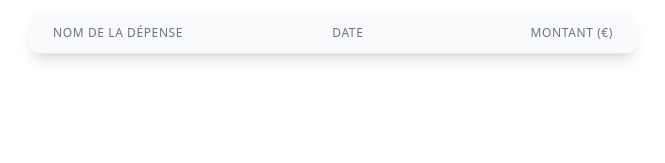
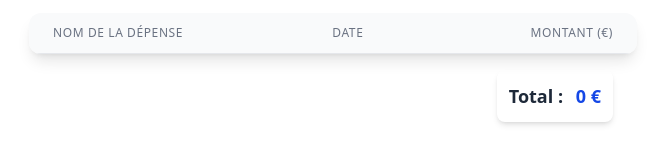
Before and after one commit to Tatiana-Juin/Expense, a React (Vite) app: page / in a window 1280 px wide. Shown: the part 179-342 px from the top of the page, without its empty margins (307-972 px from the left). Built offline with nearby package versions, Linux system fonts and the light colour scheme.

Commit message:
J'ai fini . J'ai modifier le composant ExpenseList et maintenant on peut calculer le total

```diff
--- a/src/components/ExpenseList.jsx
+++ b/src/components/ExpenseList.jsx
@@ -3,7 +3,15 @@
 export default function ExpenseList({datas,setDatas}) {
   // POUR FILTRER ET EMPECHER QUE LA LIGNE AYANT ID NULL SOIT AFFICHER , RECUPERER
   const filteredDatas = datas.filter(dataExpense => dataExpense.id !== null);
+
+  // Pour calculer le total des depense. On utilise parseFloat() pour convertir la chaine de caractere en float
+  const expenseTotal = filteredDatas.reduce((total,expense)=>{
+    return total + parseFloat(expense.montant || 0)
+  },0)
+
+
   return (
+    <>
       <div className="shadow-lg rounded-xl overflow-hidden bg-white mt-8">
         {/* TABLEAU POUR AFFICHER LES VALEURS  */}
         <table className="min-w-full divide-y divide-gray-200">
@@ -34,7 +42,13 @@ export default function ExpenseList({datas,setDatas}) {
 
         </table>
 
+      </div>
+      <div className="flex justify-end mt-4 px-6">
+        <h2 className="text-lg font-extrabold text-gray-800  p-3 rounded-lg shadow-md">
+          Total : <span className="text-blue-700 ml-2">{parseFloat(expenseTotal)} €</span>
+        </h2>
+      </div>
 
-    </div>
+    </>
   )
 }
```
Lines whose indentation alone changed are shown as unchanged.
